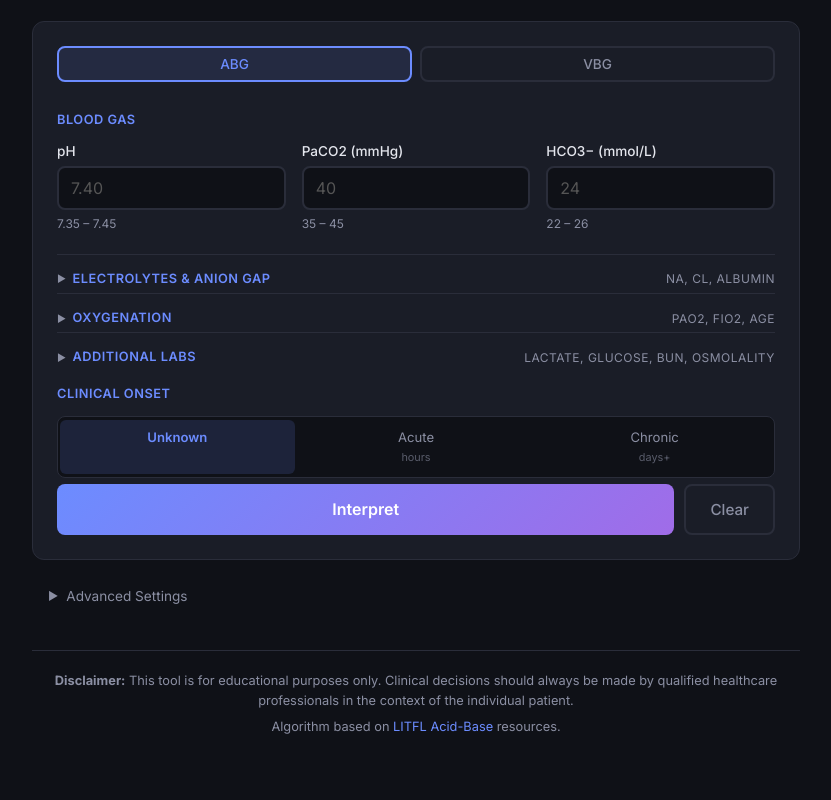
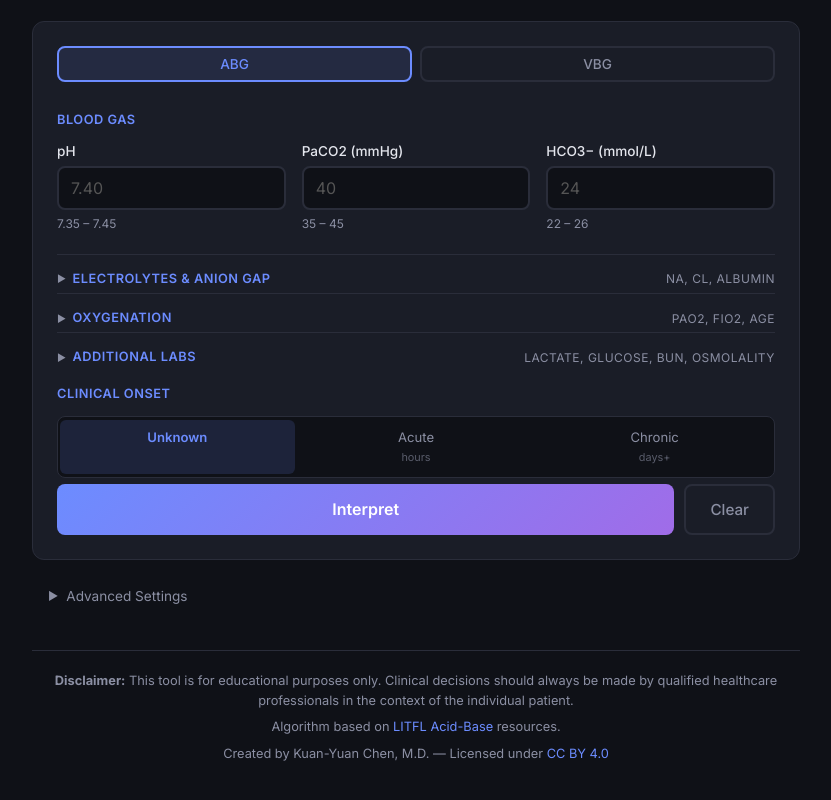
Before and after one commit to galencky/abg-interpreter, a plain HTML site: page index.html in a window 1280 px wide. Shown: the part 146-946 px from the top of the page, without its empty margins (224-1055 px from the left). Drawn offline with Linux system fonts and the light colour scheme.

Commit message:
docs: add project README and update footer with author and license information

```diff
--- a/index.html
+++ b/index.html
@@ -252,6 +252,7 @@
         <footer>
             <p><strong>Disclaimer:</strong> This tool is for educational purposes only. Clinical decisions should always be made by qualified healthcare professionals in the context of the individual patient.</p>
             <p>Algorithm based on <a href="https://litfl.com/acid-base/" target="_blank">LITFL Acid-Base</a> resources.</p>
+            <p class="author">Created by Kuan-Yuan Chen, M.D. &mdash; Licensed under <a href="https://creativecommons.org/licenses/by/4.0/" target="_blank">CC BY 4.0</a></p>
         </footer>
     </div>
     <script src="interpreter.js"></script>
```
Also changed, not shown: README.md (added).
